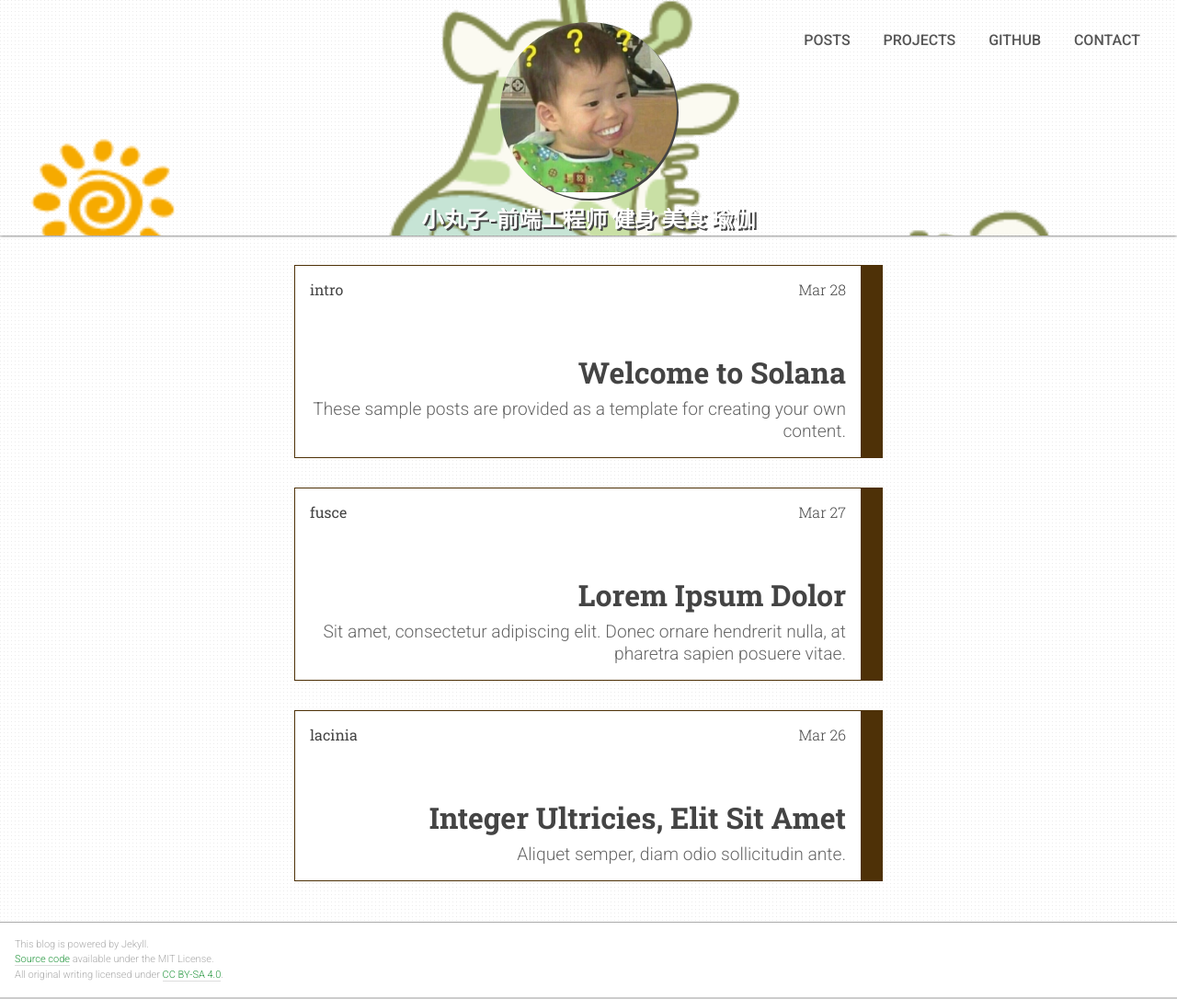
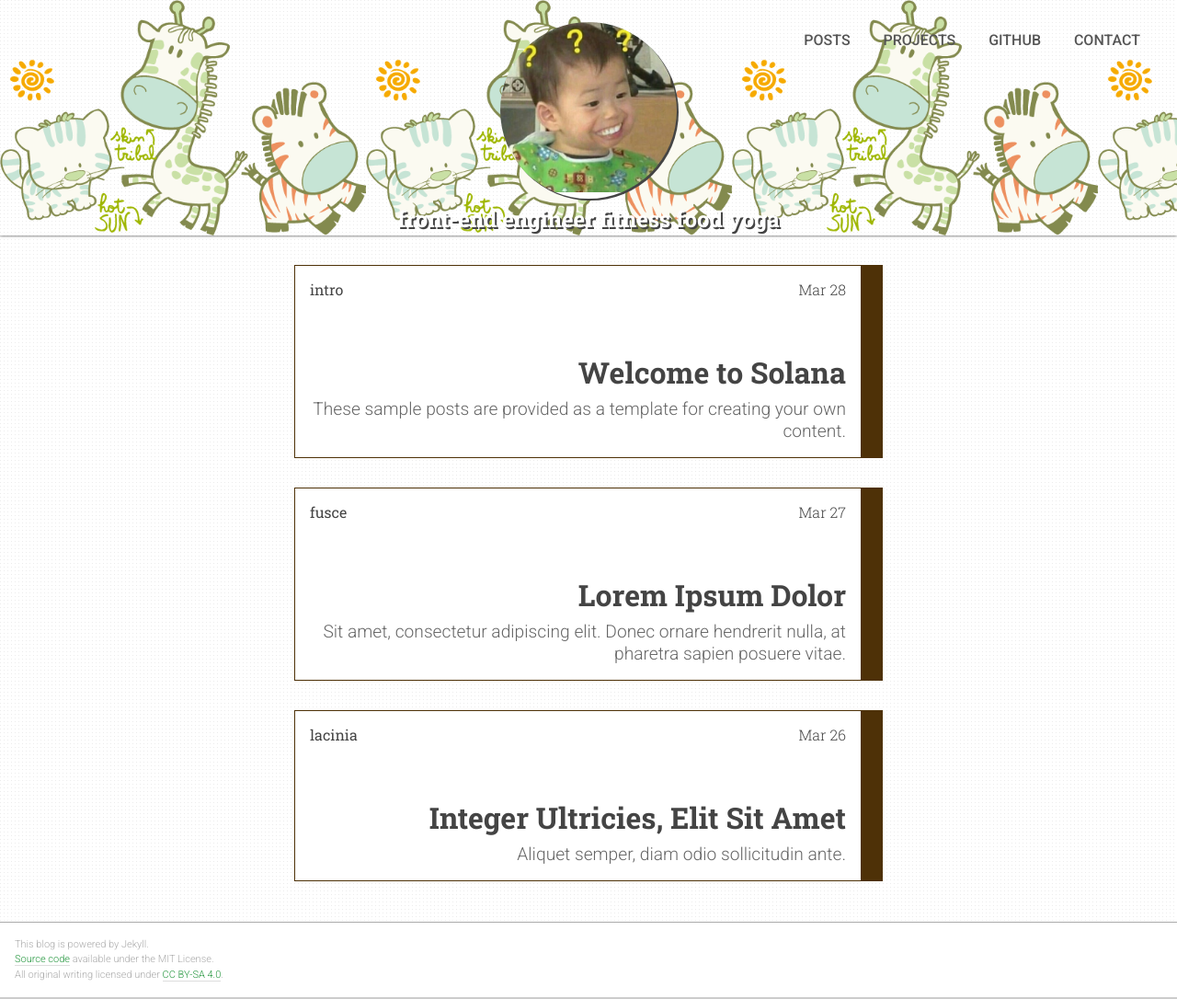
Before and after one commit to zhangyugege/blog, a Jekyll site: the page built from index.html, in a window 1280 px wide. Shown: the whole page at 92% size. Built offline with Jekyll 4.4.1, drawn with Linux system fonts in a browser that asks for light colours; the list of posts is cut into pages by our own code.

Commit message:
fix descirp

```diff
--- a/_config.yml
+++ b/_config.yml
@@ -2,7 +2,7 @@
 # Theme Customization #
 #######################
 
-title: 小丸子-前端工程师 健身 美食 瑜伽   # used in <title> tag & site header
+title: Front-end engineer Fitness Food Yoga   # used in <title> tag & site header
 author: zygg                        # used in a <meta> tag & /feed.xml
 description: >                              # used in a <meta> tag & /feed.xml
 
--- a/style.scss
+++ b/style.scss
@@ -46,7 +46,7 @@
   @include transition(top, 0, 200ms);
   left: 0;
   right: 0;
-  background-size: 100%;
+  background-size: contain;
 
   @include mobile-only {
     max-width: inherit; // don't exceed body width (and pass down to shadow overlay)
```
